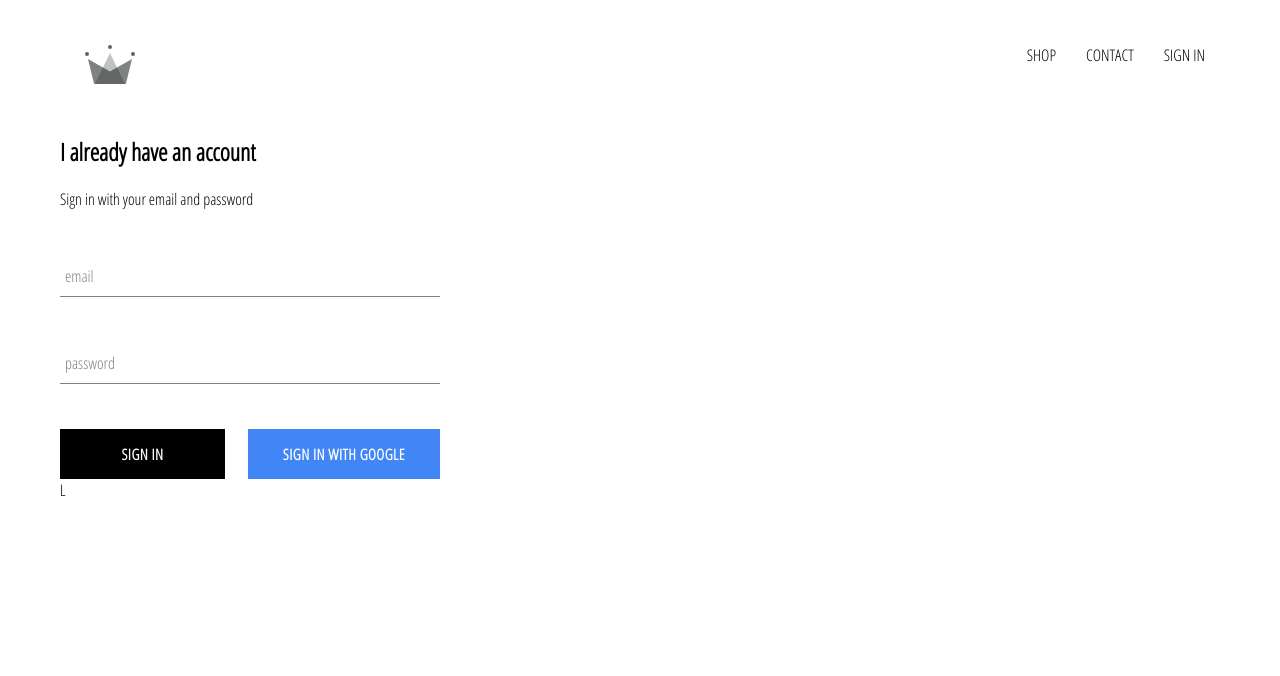
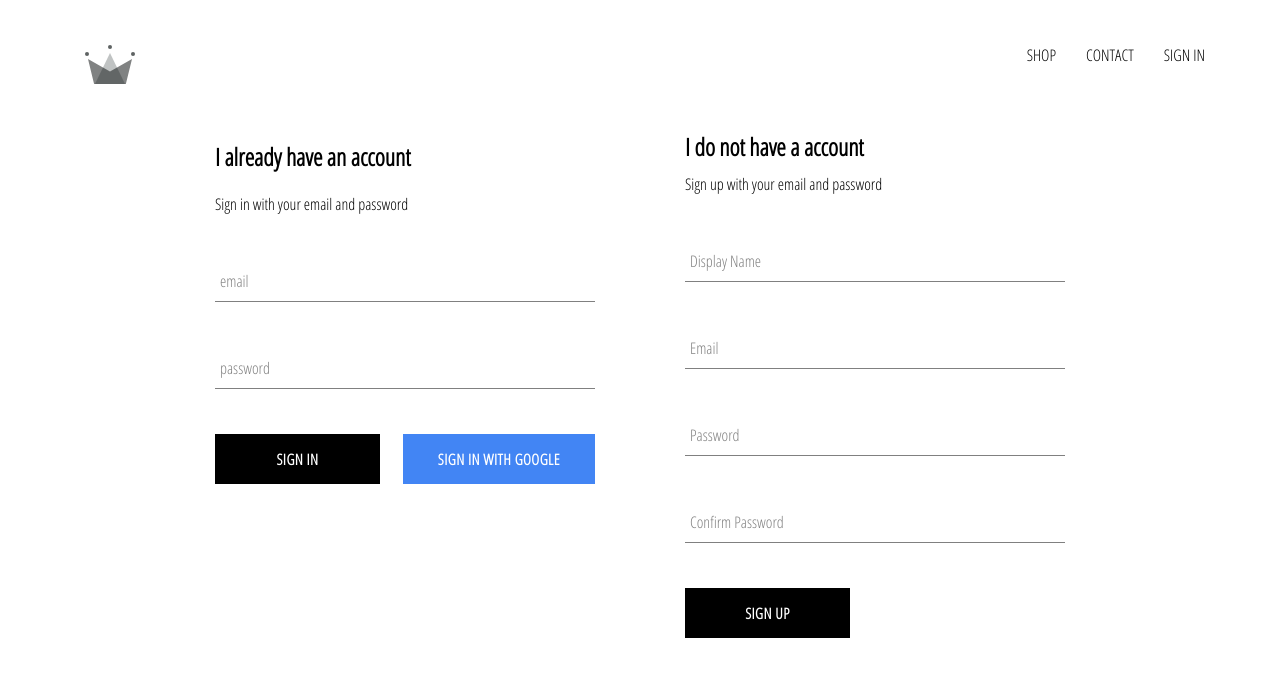
Before and after one commit to shaktigurung/crown-clothings, a React (Create React App) app: page /signin in a window 1280 px wide. Shown: the top 676 px of the page. Built offline with nearby package versions, Linux system fonts and the light colour scheme; no server answers.

Commit message:
implemented firebase utils and created firestore for authenticated users through email and password

```diff
--- a/src/App.js
+++ b/src/App.js
@@ -6,7 +6,7 @@
 import ShopPage from './pages/shop/shop.component';
 import Header from './components/header/header.component';
 import SignInAndSignUpPage from './pages/sign-in-and-sign-up/sign-in-and-sign-up.component';
-import {auth} from './firebase/firebase.utils';
+import {auth, createUserProfileDocument} from './firebase/firebase.utils';
 
 class App extends React.Component {
   constructor() {
@@ -20,9 +20,21 @@
   unsubscribeFromAuth = null
 
   componentDidMount() {
-    this.unsubscribeFromAuth = auth.onAuthStateChanged(user => {
-      this.setState({currentUser: user});
-      console.log(user);
+    this.unsubscribeFromAuth = auth.onAuthStateChanged(async userAuth => {
+      if(userAuth) {
+        const userRef = await createUserProfileDocument(userAuth);
+
+        userRef.onSnapshot(snapShot => {
+          this.setState({
+            currentUser: {
+              id: snapShot.id,
+              ...snapShot.data()
+            }
+          });
+        });
+      } else {
+        this.setState({currentUser: userAuth});
+      }
     });
   }
 
--- a/src/components/sign-in/sign-in.component.jsx
+++ b/src/components/sign-in/sign-in.component.jsx
@@ -50,7 +50,7 @@
                     <div className='buttons'>
                         <CustomButton type='submit'> Sign in </CustomButton>
                         <CustomButton onClick={signInWithGoogle} isGoogleSignIn> Sign in with Google </CustomButton>
-                    </div>L
+                    </div>
                 </form>
             </div>
         );
--- /dev/null
+++ b/src/components/sign-up/sign-up.component.jsx
@@ -0,0 +1,96 @@
+import React from 'react';
+
+import FormInput from './../form-input/form-input.component';
+import CustomButton from './../custom-button/custom-button.component';
+import {auth, createUserProfileDocument} from './../../firebase/firebase.utils';
+import './sign-up.styles.scss';
+
+class SignUp extends React.Component {
+    constructor() {
+        super();
+
+        this.state = {
+            displayName: '',
+            email: '',
+            password: '',
+            confirmPassword: ''
+        }
+    }
+
+    handleSubmit = async event => {
+        event.preventDefault();
+
+        const {displayName, email, password, confirmPassword}=this.state;
+
+        if(password !== confirmPassword) {
+            alert("password don't match");
+            return;
+        }
+
+        try {
+            const {user} = await auth.createUserWithEmailAndPassword(email, password);
+            await createUserProfileDocument(user, {displayName});
+            this.setState({
+                displayName: '',
+                email: '',
+                password: '',
+                confirmPassword: ''
+            });
+        } catch (error) {
+            console.error(error);
+        }
+    };
+
+    handleChange = event => {
+        const {name, value} = event.target;
+
+        this.setState({[name]: value});
+    }
+
+    render() {
+        const {displayName, email, password, confirmPassword}=this.state;
+        return (
+            <div className='sign-up'>
+                <h2 className='title'>I do not have a account</h2>
+                <span> Sign up with your email and password</span>
+                <form className='sign-up-form' onSubmit={this.handleSubmit} >
+                    <FormInput
+                        type='text'
+                        name='displayName'
+                        value={displayName}
+                        onChange={this.handleChange}
+                        label='Display Name'
+                        required
+                    />
+                    <FormInput
+                        type='email'
+                        name='email'
+                        value={email}
+                        handleChange={this.handleChange}
+                        label='Email'
+                        required
+                    />
+                    <FormInput
+                        type='password'
+                        name='password'
+                        value={password}
+                        onChange={this.handleChange}
+                        label='Password'
+                        required
+                    />
+                    <FormInput
+                        type='password'
+                        name='confirmPassword'
+                        value={confirmPassword}
+                        onChange={this.handleChange}
+                        label='Confirm Password'
+                        required
+                    />
+                    <CustomButton type='submit'>SIGN UP</CustomButton>
+                </form>
+            </div>
+        )
+    }
+}
+
+export default SignUp;
--- /dev/null
+++ b/src/components/sign-up/sign-up.styles.scss
@@ -0,0 +1,9 @@
+.sign-up {
+    display: flex;
+    flex-direction: column;
+    width: 380px;
+
+    .title {
+        margin: 10px 0;
+    }
+}
--- a/src/firebase/firebase.utils.js
+++ b/src/firebase/firebase.utils.js
@@ -13,6 +13,32 @@
     measurementId: "G-RFFVCVGTHK"
 };
 
+export const createUserProfileDocument = async (userAuth, additionalData) => {
+    if(!userAuth) return;
+
+    const userRef = firestore.doc(`users/${userAuth.uid}`);
+
+    const snapShot = await userRef.get();
+
+    if(!snapShot.exists) {
+        const {displayName, email} = userAuth;
+        const createdAt = new Date();
+
+        try {
+            await userRef.set({
+                displayName,
+                email,
+                createdAt,
+                ...additionalData
+            })
+        } catch (error) {
+            console.log('error creating user', error.message);
+        }
+    }
+
+    return userRef;
+}
+
 firebase.initializeApp(firebaseConfig);
 
 export const auth = firebase.auth();
--- a/src/pages/sign-in-and-sign-up/sign-in-and-sign-up.component.jsx
+++ b/src/pages/sign-in-and-sign-up/sign-in-and-sign-up.component.jsx
@@ -1,11 +1,13 @@
 import React from 'react';
 import SignIn from './../../components/sign-in/sign-in.component';
+import SignUp from './../../components/sign-up/sign-up.component';
 
 import './sign-in-and-sign-up.styles.scss';
 
 const SignInAndSignUpPage = () => (
     <div className='sign-in-and-sign-up'>
         <SignIn />
+        <SignUp />
     </div>
 );
 
--- a/src/pages/sign-in-and-sign-up/sign-in-and-sign-up.styles.scss
+++ b/src/pages/sign-in-and-sign-up/sign-in-and-sign-up.styles.scss
@@ -0,0 +1,6 @@
+.sign-in-and-sign-up {
+    width: 850px;
+    display: flex;
+    justify-content: space-between;
+    margin: 30px auto;
+}
```
